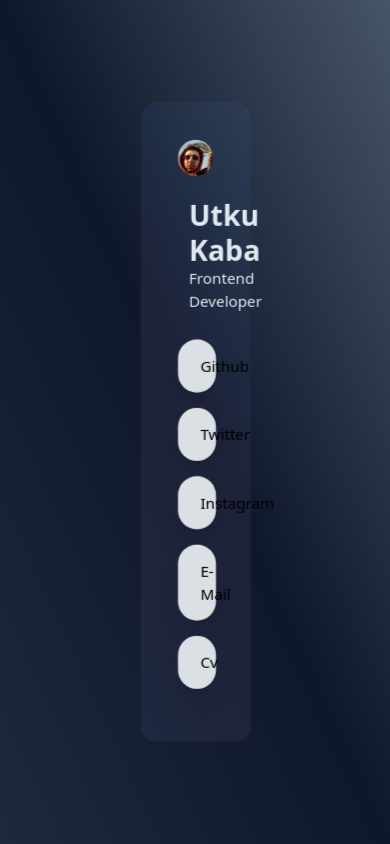
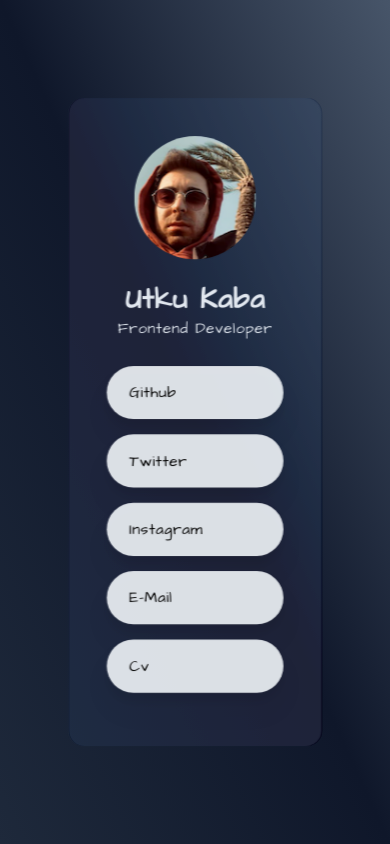
Before and after one commit to utqkaba/personalCard, a React (Vite) app: page / in a window 390 px wide. Built offline with nearby package versions, Linux system fonts and the light colour scheme.

Commit message:
adding responsive design

```diff
--- a/src/main.jsx
+++ b/src/main.jsx
@@ -9,14 +9,9 @@ import Mail from './components/Mail'
 
 ReactDOM.createRoot(document.getElementById('root')).render(
   <React.StrictMode>
-    <div className='flex justify-center items-center h-screen scale-95'>
-      <div className='card backdrop-contrast-125 bg-slate-500 bg-opacity-30 p-10 rounded-2xl w-[30%]'>
-        {/* <div className=''>
-          <img
-            src={Image}
-            alt="profilePhoto"
-            className="rounded-full scale-50"
-          /></div> */}
+    <div className='flex justify-center items-center h-screen scale-95 font-libre tracking-wider'>
+      <div className='card backdrop-contrast-125 bg-slate-500 bg-opacity-30 p-10 rounded-2xl sm:w-[70%] md:w-[50%] lg:w-[42%] xl:w-[36%] 2xl:w-[30%]'>
+
         <img
           src={Image}
           alt="profilePhoto"
@@ -24,12 +19,14 @@ ReactDOM.createRoot(document.getElementById('root')).render(
         />
 
         <Header />
+
         <div className='mt-4'>
           <Info media="Github" links="https://github.com/utqkaba" icon="" />
           <Info media="Twitter" links="https://twitter.com/utqkaba" icon="" />
           <Info media="Instagram" links="https://www.instagram.com/utqkaba/" icon="" />
           <Mail media="E-Mail" icon="" />
           <Cv media="Cv" />
+
         </div>
       </div>
     </div>
```
